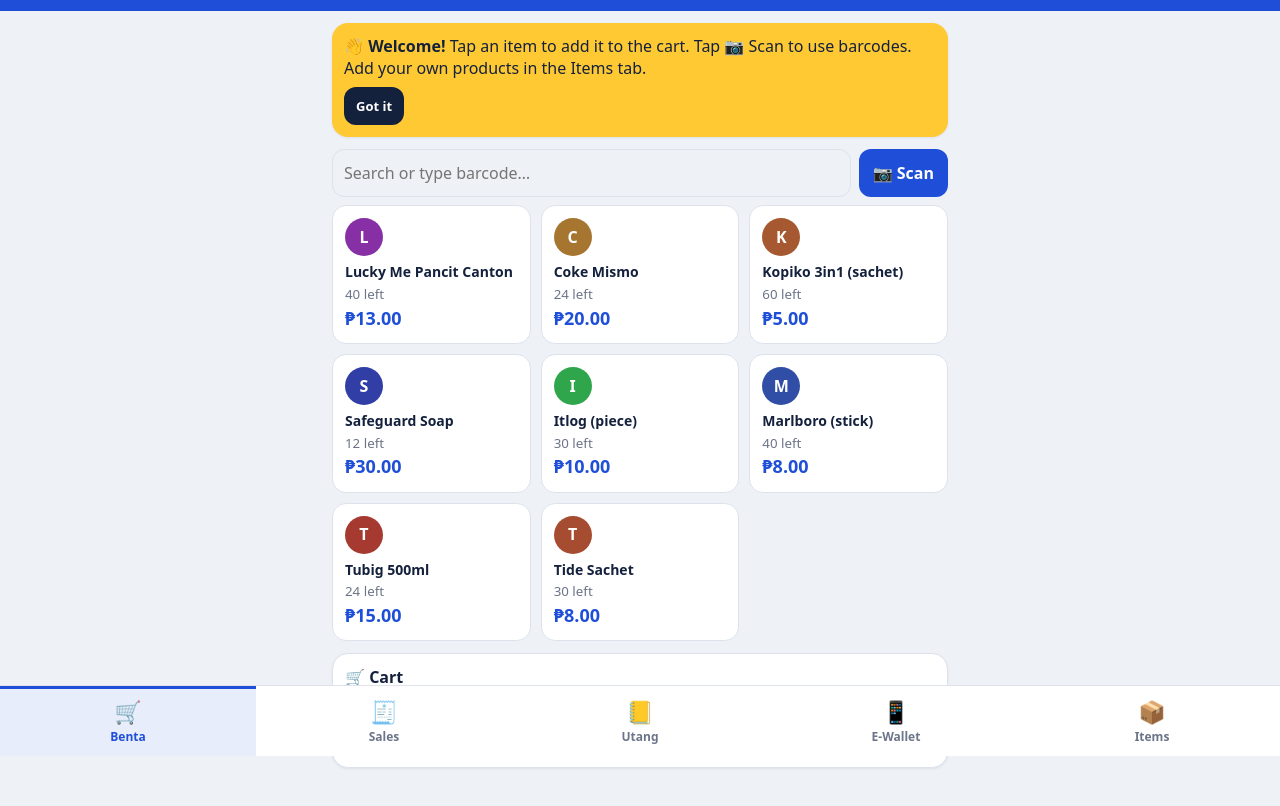
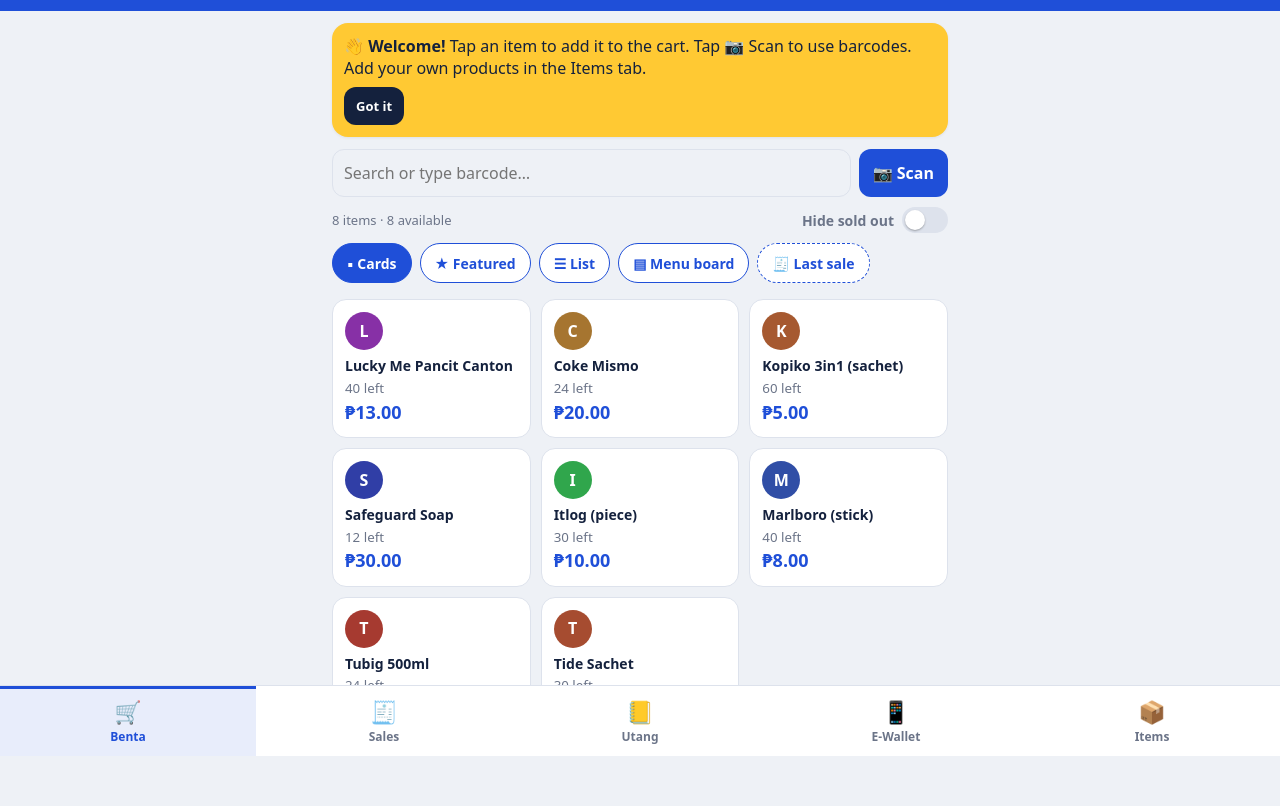
Before and after one commit to fegiderojasmin-dev/Tindahan-POS, a website: page www/index.html in a window 1280 px wide. Shown: the part 44-850 px from the top of the page. Drawn offline with Linux system fonts and the light colour scheme.

Commit message:
Update index.html

```diff
--- a/www/index.html
+++ b/www/index.html
@@ -55,6 +55,25 @@
 #chg{font-size:18px;font-weight:800}
 #bar{position:fixed;left:12px;right:12px;bottom:calc(68px + env(safe-area-inset-bottom,0px));z-index:7;max-width:616px;margin:0 auto}
 nav button{font-size:12px;min-height:60px}nav button i{font-size:22px}nav button.on{background:color-mix(in srgb,var(--pri) 10%,transparent)}
+.pg{animation:pg .18s ease-out}@keyframes pg{from{transform:translateX(24px);opacity:0}}
+@media(prefers-reduced-motion:reduce){.pg{animation:none}}
+.q button{min-width:42px}.q b{min-width:22px;text-align:center}
+#cartcard .li:has(.av){padding:12px 0}
+.tb{display:flex;justify-content:space-between;align-items:center;gap:8px;margin:2px 0 10px}
+.sw{display:flex;align-items:center;gap:8px;font-weight:600;font-size:14px;color:var(--mut);cursor:pointer;position:relative}
+.sw input{position:absolute;opacity:0;width:1px;height:1px;min-height:0;padding:0;margin:0;border:0}
+.sw i{width:46px;height:26px;border-radius:99px;background:var(--line);position:relative;transition:background .15s}
+.sw i::after{content:"";position:absolute;top:3px;left:3px;width:20px;height:20px;border-radius:50%;background:#fff;box-shadow:0 1px 2px rgba(0,0,0,.3);transition:left .15s}
+.sw input:checked+i{background:var(--pri)}.sw input:checked+i::after{left:23px}
+.sw input:focus-visible+i{outline:2px solid var(--pri);outline-offset:2px}
+.views{display:flex;gap:8px;overflow-x:auto;margin-bottom:12px;padding-bottom:4px;scrollbar-width:none}.views::-webkit-scrollbar{display:none}
+.vb{flex:0 0 auto;background:var(--card);color:var(--pri);border:1.5px solid var(--pri);min-height:40px;padding:6px 14px;border-radius:99px;font-size:14px}
+.vb.on{background:var(--pri);color:#fff}
+.lr{display:flex;align-items:center;gap:10px;width:100%;background:var(--card);color:var(--ink);border:1.5px solid var(--line);border-radius:14px;padding:8px 12px;margin-bottom:8px;text-align:left;font-weight:700}
+.lr .av{margin:0;flex:0 0 38px}.lr.in{border-color:var(--pri)}.lr.out,.mr.out{opacity:.45}
+.mb{background:var(--card);border:1px solid var(--line);border-radius:16px;padding:4px 14px}
+.mr{display:flex;align-items:baseline;gap:6px;width:100%;background:none;color:var(--ink);text-align:left;border-radius:0;padding:12px 0;border-bottom:1px dashed var(--line);font-weight:600}
+.mr:last-child{border:0}.mr .dots{flex:1;border-bottom:2px dotted var(--mut);opacity:.5;transform:translateY(-4px)}.mr b{color:var(--pri)}.mr.in{background:color-mix(in srgb,var(--pri) 8%,transparent)}
 </style></head><body>
 <header><b id="hn">🏪 Tindahan POS</b><span id="hd"></span></header>
 <main id="m"></main><div id="toast"></div><div id="ovr"></div>
@@ -73,7 +92,7 @@
 const day=ts=>new Date(ts).toLocaleDateString('en-CA');
 const esc=s=>String(s).replace(/[&<>"]/g,c=>({'&':'&amp;','<':'&lt;','>':'&gt;','"':'&quot;'}[c]));
 const tm=ts=>new Date(ts).toLocaleTimeString('en-PH',{hour:'2-digit',minute:'2-digit'});
-let tab='pos',cart={},q='',method='cash',custSel='',open='',sday=day(Date.now()),exp='',disc='0',cdisc=0,idno='',pendingCode='',draft={},scanMode='',last={code:'',t:0},scanner=null;
+let tab='pos',cart={},q='',method='cash',custSel='',open='',sday=day(Date.now()),exp='',disc='0',cdisc=0,idno='',pendingCode='',draft={},scanMode='',last={code:'',t:0},scanner=null,cartOpen=false;
 function toast(t){const e=$('toast');e.textContent=t;e.className='s';clearTimeout(toast.t);toast.t=setTimeout(()=>e.className='',2200)}
 const bal=c=>c.ledger.reduce((a,l)=>a+(l.type==='utang'?l.amt:-l.amt),0);
 const sub=()=>Object.entries(cart).reduce((a,[id,n])=>a+n*db.products.find(p=>p.id===id).price,0);
@@ -85,20 +104,31 @@
   nav();const td=day(Date.now());
   $('hd').textContent='Today '+peso(db.sales.filter(s=>day(s.ts)===td).reduce((a,s)=>a+s.total,0));
   $('m').innerHTML=({pos:vPos,sales:vSales,utang:vUtang,wallet:vWallet,items:vItems})[tab]();
-  if(tab==='pos')grid();bar();$('hn').textContent='🏪 '+(db.store||'Tindahan POS');
+  if(tab==='pos'){cartOpen?cartR():grid()}bar();$('hn').textContent='🏪 '+(db.store||'Tindahan POS');
 }
 function vPos(){
-  return `${db.tip?'':`<div class="card" style="background:var(--acc);color:#14213d;border:0"><b>👋 Welcome!</b> Tap an item to add it to the cart. Tap 📷 Scan to use barcodes. Add your own products in the Items tab.<div style="margin-top:8px"><button class="sm" data-tip="1" style="background:#14213d">Got it</button></div></div>`}<div class="row"><input id="q" placeholder="Search or type barcode…" value="${esc(q)}" autocomplete="off"><button data-scan="pos" style="flex:0 0 auto;margin-bottom:8px">📷 Scan</button></div><div id="grid" class="grid"></div>
-  <div class="card" id="cartcard" style="margin-top:12px"><h3>🛒 Cart</h3><div id="cart"></div></div>`;
+  if(cartOpen)return `<div class="pg"><div class="row" style="align-items:center"><button class="alt" data-back="1" style="flex:0 0 auto;margin-bottom:8px">← Items</button><h3 style="margin:0 0 8px;font-size:20px">Review order</h3></div><div class="card" id="cartcard"><div id="cart"></div></div></div>`;
+  return `${db.tip?'':`<div class="card" style="background:var(--acc);color:#14213d;border:0"><b>👋 Welcome!</b> Tap an item to add it to the cart. Tap 📷 Scan to use barcodes. Add your own products in the Items tab.<div style="margin-top:8px"><button class="sm" data-tip="1" style="background:#14213d">Got it</button></div></div>`}<div class="row"><input id="q" placeholder="Search or type barcode…" value="${esc(q)}" autocomplete="off"><button data-scan="pos" style="flex:0 0 auto;margin-bottom:8px">📷 Scan</button></div><div class="tb"><span class="mut" id="cnt"></span><label class="sw"><span>Hide sold out</span><input type="checkbox" id="ho" ${db.hideOut?'checked':''}><i></i></label></div>
+  <div class="views">${[['cards','▪ Cards'],['featured','★ Featured'],['list','☰ List'],['menu','▤ Menu board']].map(([k,t])=>`<button class="vb ${(db.view||'cards')===k?'on':''}" data-view="${k}">${t}</button>`).join('')}<button class="vb" data-last="1" style="border-style:dashed">🧾 Last sale</button></div>
+  <div id="grid"></div>`;
 }
 function grid(){
-  const l=db.products.filter(p=>p.name.toLowerCase().includes(q.toLowerCase())||(p.barcode||'').includes(q));
-  $('grid').innerHTML=l.length?l.map(p=>`<button class="p ${p.stock<=0?'out':''}${cart[p.id]?' in':''}" data-add="${p.id}"><span class="av" style="background:hsl(${hue(p.name)} 55% 42%)">${esc((p.name[0]||'?').toUpperCase())}</span>${cart[p.id]?'<span class="bd">'+cart[p.id]+'</span>':''}<span class="nm">${esc(p.name)}</span><small class="${p.stock<=5?'lowc':''}">${p.stock<=0?'Out of stock':p.stock+' left'}</small><b>${peso(p.price)}</b></button>`).join(''):'<div class="empty">No items. Add some in the Items tab.</div>';
-  cartR();
+  const view=db.view||'cards',ql=q.toLowerCase(),all=db.products;
+  const l=all.filter(p=>(p.name.toLowerCase().includes(ql)||(p.barcode||'').includes(q))&&(!db.hideOut||p.stock>0)&&(view!=='featured'||p.fav));
+  $('cnt').textContent=all.length+' items · '+all.filter(p=>p.stock>0).length+' available';
+  const st=p=>p.stock<=0?'Sold out':p.stock+' left',o=p=>(p.stock<=0?'out':'')+(cart[p.id]?' in':''),
+  av=p=>`<span class="av" style="background:hsl(${hue(p.name)} 55% 42%)">${esc((p.name[0]||'?').toUpperCase())}</span>`;
+  let h;
+  if(!l.length)h=view==='featured'&&!all.some(p=>p.fav)?'<div class="empty">No featured items yet. Tap ☆ beside an item in the Items tab to feature it.</div>':'<div class="empty">No items to show.</div>';
+  else if(view==='list')h=l.map(p=>`<button class="lr ${o(p)}" data-add="${p.id}">${av(p)}<span style="flex:1;min-width:0">${esc(p.name)}<small class="${p.stock<=5?'lowc':''}" style="display:block;font-weight:400;color:var(--mut)">${st(p)}</small></span>${cart[p.id]?'<span class="bd" style="position:static">'+cart[p.id]+'</span>':''}<b style="color:var(--pri);font-size:17px">${peso(p.price)}</b></button>`).join('');
+  else if(view==='menu')h='<div class="mb">'+l.map(p=>`<button class="mr ${o(p)}" data-add="${p.id}"><span>${esc(p.name)}${cart[p.id]?' <span class="bd" style="position:static;display:inline-grid;vertical-align:middle">'+cart[p.id]+'</span>':''}</span><i class="dots"></i><b>${p.stock<=0?'Sold out':peso(p.price)}</b></button>`).join('')+'</div>';
+  else h=l.map(p=>`<button class="p ${o(p)}" data-add="${p.id}">${av(p)}${cart[p.id]?'<span class="bd">'+cart[p.id]+'</span>':''}<span class="nm">${esc(p.name)}</span><small class="${p.stock<=5?'lowc':''}">${st(p)}</small><b>${peso(p.price)}</b></button>`).join('');
+  $('grid').className=(view==='cards'||view==='featured')?'grid':'';
+  $('grid').innerHTML=h;bar();
 }
 function cartR(){
   const ids=Object.keys(cart),t=total();
-  let h=ids.length?ids.map(id=>{const p=db.products.find(x=>x.id===id);return `<div class="li"><div>${esc(p.name)}<div class="mut">${peso(p.price)} each</div></div><div class="q"><button class="alt sm" data-dec="${id}">−</button><b>${cart[id]}</b><button class="alt sm" data-add="${id}">+</button></div><b>${peso(cart[id]*p.price)}</b></div>`}).join(''):'<div class="empty">Tap an item to add it.</div>';
+  let h=ids.length?ids.map(id=>{const p=db.products.find(x=>x.id===id);return `<div class="li"><span class="av" style="margin:0;flex:0 0 38px;background:hsl(${hue(p.name)} 55% 42%)">${esc((p.name[0]||'?').toUpperCase())}</span><div style="flex:1">${esc(p.name)}<div class="mut">${peso(p.price)} each</div></div><div class="q"><button class="alt sm" data-dec="${id}">−</button><b>${cart[id]}</b><button class="alt sm" data-add="${id}">+</button></div><b>${peso(cart[id]*p.price)}</b></div>`}).join(''):'<div class="empty">Tap an item to add it.</div>';
   if(ids.length){
     h+=`<select id="dsel"><option value="0" ${disc==='0'?'selected':''}>No discount</option><option value="20" ${disc==='20'?'selected':''}>Senior / PWD 20%</option><option value="c" ${disc==='c'?'selected':''}>Custom %</option></select>${disc==='c'?'<input id="dc" type="number" inputmode="decimal" placeholder="Discount %" value="'+cdisc+'">':''}${disc!=='0'?'<input id="idn" placeholder="Senior/PWD ID no. (optional)" value="'+esc(idno)+'">':''}${disc!=='0'?`<div class="li"><span>Subtotal ${peso(sub())}</span><span class="d">− ${peso(discAmt())}</span></div>`:''}<div class="li"><b style="font-size:20px">Total</b><b style="font-size:22px;color:var(--pri)">${peso(t)}</b></div>
     <div class="row"><button class="${method==='cash'?'':'alt'}" data-m="cash">Cash</button><button class="${method==='utang'?'':'alt'}" data-m="utang">Utang</button></div><div style="height:8px"></div>`;
@@ -123,7 +153,7 @@
   db.sales.unshift(s);
   if(cid)db.cust.find(c=>c.id===cid).ledger.push({id:uid(),ts:s.ts,type:'utang',amt:t,note:'Benta',sid:s.id});
   const ch=method==='cash'&&tend?tend-t:0;
-  cart={};disc='0';cdisc=0;idno='';save();render();toast(ch>0?'Done! Change: '+peso(ch):'Sale saved');showRc(s);
+  cart={};cartOpen=false;disc='0';cdisc=0;idno='';save();render();toast(ch>0?'Done! Change: '+peso(ch):'Sale saved');showRc(s);
 }
 function vSales(){
   const l=db.sales.filter(s=>day(s.ts)===sday),sum=f=>l.filter(f).reduce((a,s)=>a+s.total,0);
@@ -153,15 +183,19 @@
 function vItems(){
   const low=db.products.filter(p=>p.stock<=5).length;
   return `<div class="card"><h3>Add item</h3><div class="row"><input id="ib" placeholder="Barcode (optional)" inputmode="numeric" value="${esc(pendingCode)}"><button class="alt" data-scan="item" style="flex:0 0 auto;margin-bottom:8px">📷 Scan</button></div><input id="in" placeholder="Item name" value="${esc(draft.in||'')}"><div class="row"><input id="ic" type="number" inputmode="decimal" placeholder="Cost" value="${esc(draft.ic||'')}"><input id="ip" type="number" inputmode="decimal" placeholder="Price" value="${esc(draft.ip||'')}"><input id="is" type="number" inputmode="numeric" placeholder="Stock" value="${esc(draft.is||'')}"></div><button class="big" data-addi="1">Add item</button></div>
-  <div class="card"><h3>Inventory ${low?`<span class="tag">${low} low</span>`:''}</h3>${db.products.map(p=>`<div class="li"><div><b>${esc(p.name)}</b><div class="mut">${p.barcode?'▮ '+esc(p.barcode)+' · ':''}Cost ${peso(p.cost)} · Price ${peso(p.price)}</div></div><div class="q" style="flex-wrap:wrap;justify-content:flex-end"><button class="alt sm" data-asg="${p.id}" title="Scan barcode for this item">▮</button><button class="alt sm" data-st="${p.id}:-1">−</button><b class="${p.stock<=5?'d':''}">${p.stock}</b><button class="alt sm" data-st="${p.id}:1">+</button><button class="alt sm" data-st="${p.id}:10">+10</button><button class="alt sm" data-deli="${p.id}">✕</button></div></div>`).join('')||'<div class="empty">No items yet.</div>'}</div>
+  <div class="card"><h3>Inventory ${low?`<span class="tag">${low} low</span>`:''}</h3>${db.products.map(p=>`<div class="li"><div><b>${esc(p.name)}</b><div class="mut">${p.barcode?'▮ '+esc(p.barcode)+' · ':''}Cost ${peso(p.cost)} · Price ${peso(p.price)}</div></div><div class="q" style="flex-wrap:wrap;justify-content:flex-end"><button class="alt sm" data-fav="${p.id}" title="Feature this item">${p.fav?'★':'☆'}</button><button class="alt sm" data-asg="${p.id}" title="Scan barcode for this item">▮</button><button class="alt sm" data-st="${p.id}:-1">−</button><b class="${p.stock<=5?'d':''}">${p.stock}</b><button class="alt sm" data-st="${p.id}:1">+</button><button class="alt sm" data-st="${p.id}:10">+10</button><button class="alt sm" data-deli="${p.id}">✕</button></div></div>`).join('')||'<div class="empty">No items yet.</div>'}</div>
   <div class="card"><h3>Store &amp; scanning</h3><input id="sn" placeholder="Store name (shown on receipts)" value="${esc(db.store||'')}"><button class="alt big" data-scan="restock">📷 Scan to restock (+1 per scan)</button></div><div class="card"><h3>Backup</h3><p class="mut" style="margin-top:0">Data is saved on this device. Copy a backup now and then.</p><div class="row"><button class="alt" data-exp="1">Show backup</button><button class="alt" data-imp="1">Restore</button></div>${exp!==''?`<textarea id="bk" rows="5" style="margin-top:8px" placeholder="Paste backup here, then tap Restore">${exp==='-'?'':esc(exp)}</textarea>`:''}</div>`;
 }
 const num=id=>parseFloat($(id).value)||0;
 document.addEventListener('click',e=>{
   const b=e.target.closest('button,[data-open]');if(!b)return;const d=b.dataset;
-  if(d.t){tab=d.t;return render()}
+  if(d.t){tab=d.t;cartOpen=false;return render()}
   if(d.scan)return openScan(d.scan);
-  if(d.go){$('cartcard').scrollIntoView({behavior:'smooth'});return}
+  if(d.view){db.view=d.view;save();return render()}
+  if(d.last){const x=db.sales[0];return x?showRc(x):toast('No sales yet')}
+  if(d.fav){const x=db.products.find(y=>y.id===d.fav);x.fav=!x.fav;save();return render()}
+  if(d.go){cartOpen=true;render();window.scrollTo(0,0);return}
+  if(d.back){cartOpen=false;render();return}
   if(d.tip){db.tip=1;save();return render()}
   if(d.cash){const v=d.cash==='x'?total():+d.cash,t=$('tend');t.value=v;t.dispatchEvent(new Event('input',{bubbles:true}));return}
   if(d.asg)return openScan('assign',d.asg);
@@ -171,8 +205,8 @@
   if(d.rc){const s=db.sales.find(x=>x.id===d.rc);if(s)showRc(s);return}
   if(d.rprint)return window.print();
   if(d.rshare){const t=$('rct').textContent;if(navigator.share)navigator.share({text:t}).catch(()=>{});else if(navigator.clipboard)navigator.clipboard.writeText(t).then(()=>toast('Receipt copied'),()=>toast('Press and hold the receipt to copy'));return}
-  if(d.add){const p=db.products.find(x=>x.id===d.add);if(p.stock<=(cart[p.id]||0))return toast('No more stock');cart[p.id]=(cart[p.id]||0)+1;return grid()}
-  if(d.dec){if(--cart[d.dec]<=0)delete cart[d.dec];return grid()}
+  if(d.add){const p=db.products.find(x=>x.id===d.add);if(p.stock<=(cart[p.id]||0))return toast('No more stock');cart[p.id]=(cart[p.id]||0)+1;return refresh()}
+  if(d.dec){if(--cart[d.dec]<=0)delete cart[d.dec];return refresh()}
   if(d.m){method=d.m;return cartR()}
   if(d.co)return checkout();
   if(d.clr){cart={};return cartR()}
@@ -202,12 +236,14 @@
   if(i==='dsel'){disc=v;cartR()}
   if(i==='dc'){cdisc=parseFloat(v)||0;cartR()}
   if(i==='idn')idno=v;
+  if(i==='ho'){db.hideOut=e.target.checked;save();grid()}
   if(i==='sn'){db.store=v.trim();save()}
   if(e.target.id==='sd'){sday=e.target.value||sday;render()}
 });
 let asgId='';
+function refresh(){if(cartOpen&&!Object.keys(cart).length){cartOpen=false;return render()}cartOpen?cartR():grid()}
 const hue=s=>[...s].reduce((a,c)=>a+c.charCodeAt(0),0)*37%360;
-function bar(){const n=Object.values(cart).reduce((a,b)=>a+b,0);$('bar').innerHTML=(tab==='pos'&&n)?`<button class="ok big" data-go="1" style="box-shadow:0 4px 14px rgba(0,0,0,.3)">🛒 ${n} item${n>1?'s':''} · ${peso(total())} · Review</button>`:''}
+function bar(){const n=Object.values(cart).reduce((a,b)=>a+b,0);$('bar').innerHTML=(tab==='pos'&&n&&!cartOpen)?`<button class="ok big" data-go="1" style="box-shadow:0 4px 14px rgba(0,0,0,.3)">🛒 ${n} item${n>1?'s':''} · ${peso(total())} · Review</button>`:''}
 const pad=(a,b)=>a+' '.repeat(Math.max(1,32-a.length-b.length))+b;
 function rtext(s){const c=t=>' '.repeat(Math.max(0,(32-t.length)>>1))+t,f=n=>n.toFixed(2),L=[c(db.store||'Tindahan'),c(new Date(s.ts).toLocaleString('en-PH')),'-'.repeat(32)];
   s.items.forEach(i=>L.push(i.name,pad('  '+i.qty+' x '+f(i.price),f(i.qty*i.price))));
```
